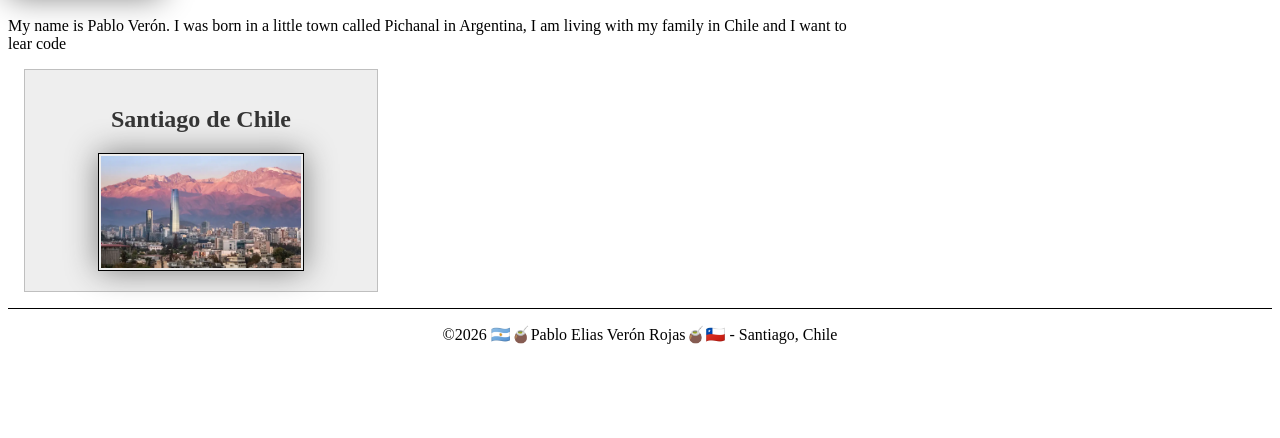
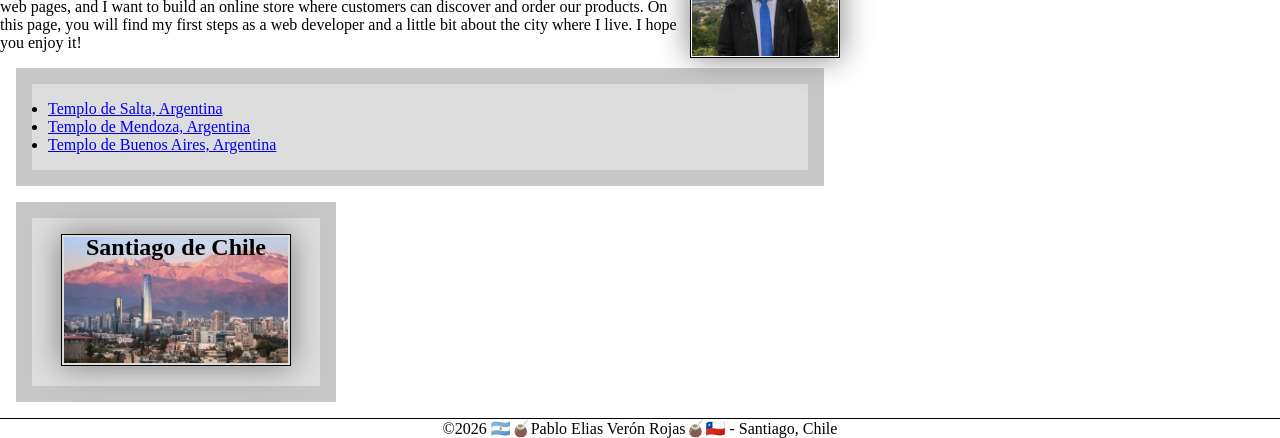
Before and after one commit to veronrojas03/wdd130, a plain HTML site: page index.html in a window 1280 px wide. Shown: the part 381-819 px from the top of the page. Drawn offline with Linux system fonts and the light colour scheme.

Commit message:
I finish the w03 assignment and I will run the audit

```diff
--- a/index.html
+++ b/index.html
@@ -15,14 +15,25 @@
         <nav>
             <a href="#">Home</a>
             <a href="wwr/">Rafting Website</a>
+            <a href="https://linkedin.com" target="_blank" rel="noopener">LinkedIn</a>
+            <a href="https://facebook.com" target="_blank" rel="noopener">Facebookv</a>
         </nav>
     </header>
     <main>
         <h1>Pablo Elias Verón Rojas | WDD 130</h1>
         <img src="images/profile.jpeg" alt="Pablo Elias Verón Rojas" width="200">
-        <p>My name is Pablo Verón. I was born in a little town called Pichanal in Argentina, I am living with my family in Chile and I want to lear code</p>
+        <p>Hello, my name is Pablo Verón, and I live in Santiago, Chile. I am learning web development because I want to build my own websites and turn my ideas into real projects. In my free time, I love cooking, and I enjoy spending time with my family, who are the most important part of my life.
+
+            My main goal is to start a small bakery business with my wife. We also want to sell Argentine products in Chile, so people here can enjoy flavors that remind many of us of home. To make this dream possible, I am studying how to create web pages, and I want to build an online store where customers can discover and order our products.
+
+            On this page, you will find my first steps as a web developer and a little bit about the city where I live. I hope you enjoy it!</p>
+        <ul class="box">
+            <li><a href="https://www.churchofjesuschrist.org/imgs/8997d67ecc3011eebfd1eeeeac1e4e2f81a7e639/full/1200%2C/0/default" target="_blank" rel="noopener">Templo de Salta, Argentina</a></li>
+            <li><a href="https://www.churchofjesuschrist.org/imgs/af7pu96yy3qbqvv6nq1bz9p662c5coek29rsmtkp/full/1200%2C/0/default" target="_blank" rel="noopener">Templo de Mendoza, Argentina</a></li>
+            <li><a href="https://www.churchofjesuschrist.org/imgs/a3454a8b72b4cc972b3898805ec69cc901a89170/full/1200%2C/0/default" target="_blank" rel="noopener">Templo de Buenos Aires, Argentina</a></li>
+        </ul>
     </main>
-    <aside>
+    <aside class="box">
         <h2>Santiago de Chile</h2>
         <img src="images/santiago-de-chile.webp" alt="view of the central part of Santiago de Chile and the mountain">
     </aside>
--- a/styles/styles.css
+++ b/styles/styles.css
@@ -1,3 +1,9 @@
+* {
+    margin: 0;
+    padding: 0;
+    box-sizing: border-box;
+}
+
 nav {
     background-color: darkblue;
     padding: 10px;
@@ -41,7 +47,7 @@ aside {
 }
 
 aside img {
-    width: 200px;
+    width: 90%;
     height: auto;
 }
 
@@ -51,6 +57,7 @@ main img {
     border: 1px solid black;
     padding: 1px;
     box-shadow: 0 0 30px gray;
+    float: right;
 }
 
 footer {
@@ -58,3 +65,25 @@ footer {
     border-top: 1px solid #000;
     text-align: center;
 }
+
+/* Class Selectors */
+.box {
+    margin: 1rem;
+    border: 1rem solid rgb(0 0 0 / 10%);
+    padding: 1rem;
+    background-color: #ddd;
+    color: #000;
+}
+
+aside {
+    width: 20em;
+    text-align: center;
+    position: relative;
+}
+
+aside h2 {
+    position: absolute;
+    right: 0;
+    left: 0;
+
+}
```
Also changed, not shown: week03/class-and-id.html (+6 -1 lines).
